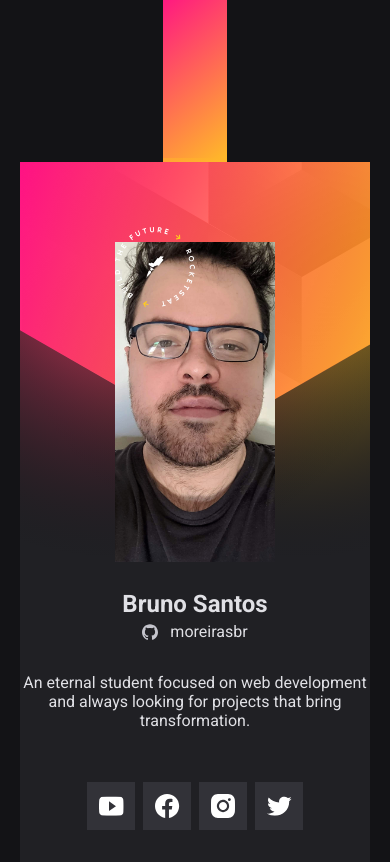
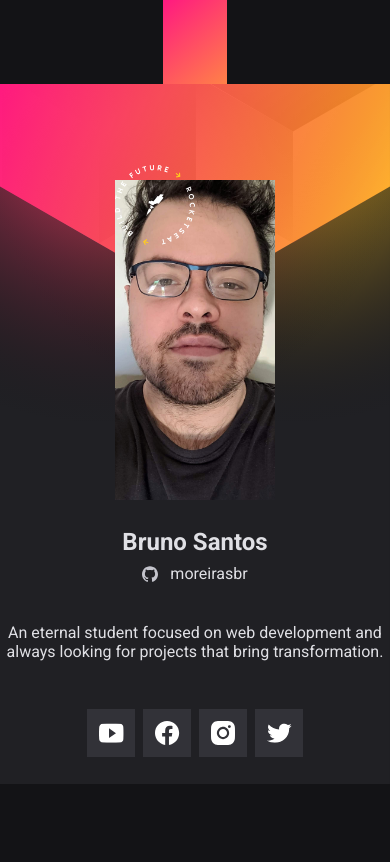
Before and after one commit to Brms5/cracha-nlw, a plain HTML site: page index.html in a window 390 px wide. Drawn offline with Linux system fonts and the light colour scheme; no server answers.

Commit message:
Ajustando responsividade

```diff
--- a/index.html
+++ b/index.html
@@ -1,7 +1,10 @@
 <!DOCTYPE html>
 
-<html>
+<html lang="pt_BR">
     <head>
+
+        <meta charset="UTF-8">
+        <meta name="viewport" content="width=device-width, initial-scale=1.0">
 
         <title>Bruno Santos - DoWhile 2021</title>
 
--- a/style.css
+++ b/style.css
@@ -18,20 +18,22 @@ body {
 body {
   display: grid;
   place-items: center;
-  /* justify-content: center; */
   justify-items: center;
   align-content: flex-start;
+  height: 100vh;
 }
 
 .faixa {
   background: linear-gradient(161.24deg, #ff008e -15.25%, #ffcd1e 111.89%);
   width: 64px;
+  height: 10vh;
 }
 
 main {
-  background: url(images/background.svg);
-  width: 350px;
-  height: 700px;
+  background: url(images/background.svg) no-repeat center/cover;
+  width: 100vw;
+  min-height: 700px;
+  height: 80vh;
 }
 
 .container {
@@ -45,7 +47,7 @@ main {
 
 .avatar {
   width: 10rem;
-  margin: 5rem auto 0;
+  margin: 6rem auto 0;
 
   position: relative;
 }
@@ -73,7 +75,7 @@ a {
   color: var(--grey);
   text-decoration: none;
 
-  margin-top: 0.25rem;
+  margin-top: 0.5rem;
 
   display: flex;
   gap: 0.75rem;
@@ -83,11 +85,11 @@ a {
 }
 
 p {
-  margin-top: 2rem;
+  margin-top: 2.5rem;
 }
 
 ul {
-  margin-top: 3rem;
+  margin-top: 2.5rem;
 
   list-style: none;
   padding: 0;
```
